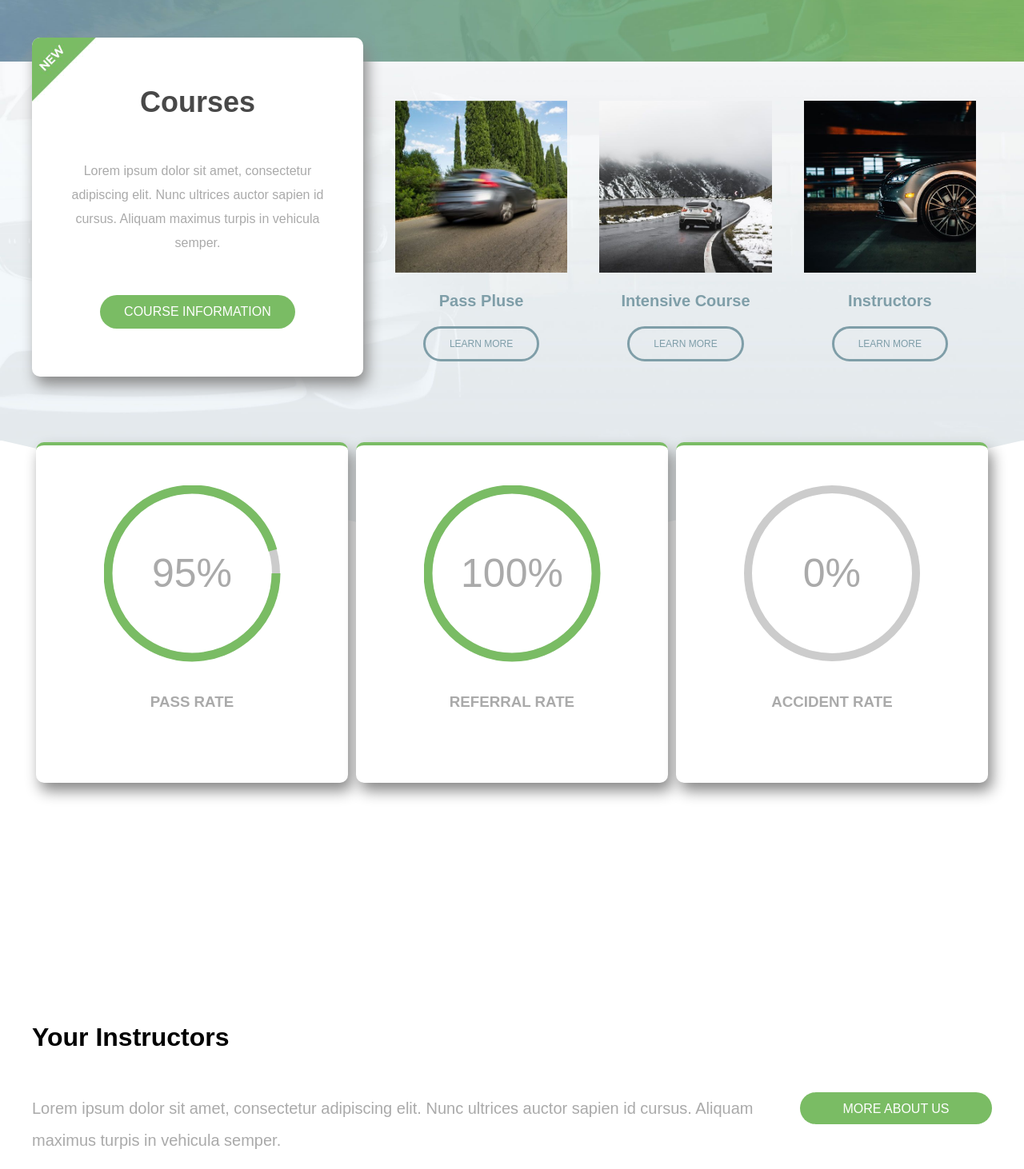
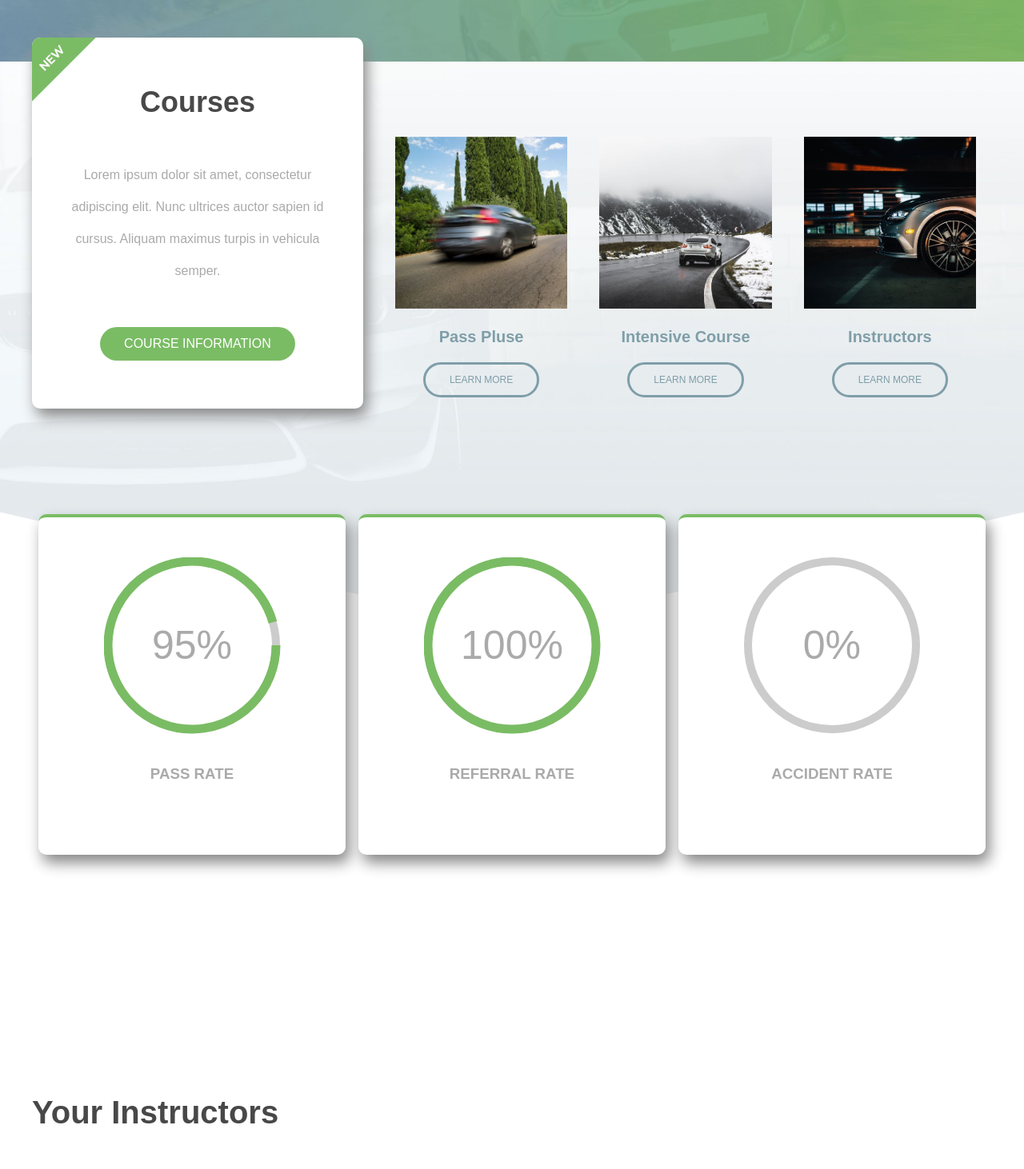
Before and after one commit to 25Simone/proj-html-vuejs, a Vue app: page / in a window 1280 px wide. Shown: the part 1480-2942 px from the top of the page at 80% size. Built offline with nearby package versions, Linux system fonts and the light colour scheme.

Commit message:
refactoring code

```diff
--- a/src/App.vue
+++ b/src/App.vue
@@ -1,8 +1,10 @@
 <template>
   <div id="app">
+      <!-- HEADER -->
       <pre-header :phone="phone_number" />
       <header-box :items="navItems" />
       <jumbotron-box />
+      <!-- MAIN -->
       <presentation-section />
       <banner-box :phone="phone_number" />
       <courses-section :cards="courses" />
@@ -13,6 +15,7 @@
           <latest-news id="latest-news-content"/>
       </div>
       <newsletter-form />
+      <!-- FOOTER -->
       <footer-app :contacts="contactDetails" :coursesLinks="coursesLinks" />
   </div>
 </template>
--- a/src/components/AnalyticSection.vue
+++ b/src/components/AnalyticSection.vue
@@ -3,10 +3,11 @@
         <div class="row">
             <!-- ANALYTICS ITEMS -->
             <div
+            class="box-shadow"
             v-for="(item, i) in items"
             :key="i"
             >
-                <div>
+                <div class="analytic-date">
                     {{item.value}}
                     <!-- LOADER SVG -->
                     <svg v-if="item.show_id != 0" height="230" width="230">
@@ -33,28 +34,31 @@ export default {
 .container{
     .row{
         >div{
-            width: calc(100% / 3 - 10px);
-            margin: 0 5px;
+            width: calc(100% / 3 - 16px);
+            margin: 0 8px;
             padding: 50px;
             border-top: 4px solid $green-color;
             border-radius: 10px;
             background: #fff;
-            box-shadow: 5px 10px 18px #888888;
             display: flex;
             flex-direction: column;
             justify-content: center;
             align-items: center;
-            div{
+            transition: all .5s;
+            &:hover{
+                transform: scale(1.1);
+            }
+            .analytic-date{
                 width: 220px;
                 height: 220px;
                 border-radius: 50%;
                 border: 10px solid #ccc;
-                position: relative;
                 display: flex;
                 align-items: center;
                 justify-content: center;
+                position: relative;
+                color: $tertiary-text-color;
                 font-size: 50px;
-                color: $tertiary-text-color;
                 svg{
                     position: absolute;
                     top: -10px;
--- a/src/components/CoursesSection.vue
+++ b/src/components/CoursesSection.vue
@@ -4,10 +4,10 @@
         <div class="container">
             <div class="row">
                 <!-- COURSES INFORMATION -->
-                <div id="courses-information">
+                <div id="courses-information" class="box-shadow">
                     <img src="@/assets/images/new-corner.jpg" alt="new corner image">
-                    <h1>Courses</h1>
-                    <p>Lorem ipsum dolor sit amet, consectetur adipiscing elit. Nunc ultrices auctor sapien id cursus. Aliquam maximus turpis in vehicula semper.</p>
+                    <h1 class="title">Courses</h1>
+                    <p class="subtitle">Lorem ipsum dolor sit amet, consectetur adipiscing elit. Nunc ultrices auctor sapien id cursus. Aliquam maximus turpis in vehicula semper.</p>
                     <div class="button_1">COURSE INFORMATION</div>
                 </div>
                 <!-- COURSES CARDS -->
@@ -27,6 +27,7 @@
             </div>
         </div>
     </div>
+    <!-- TEMPLATE SVG -->
     <img class="template-svg" src="@/assets/svg/driving-triangle.svg" alt="">
 </div>
 </template>
@@ -45,21 +46,20 @@ export default {
 .container-fluid{
     background: url('../assets/images/promise-background.jpg') bottom;
     background-size: cover;
-    padding-bottom: 50px;
+    padding-bottom: 100px;
     .row{
         align-items: center;
     }
     #courses-information{
-        background: #fff;
+        width: 35%;
         margin-right: 20px;
         padding: 60px 40px;
-        width: 35%;
         border-radius: 10px;
-        box-shadow: 5px 10px 18px #888888;
+        background: #fff;
+        overflow: hidden;
+        text-align: center;
         position: relative;
         top: -30px;
-        overflow: hidden;
-        text-align: center;
         img{
             position: absolute;
             top: 0;
@@ -68,11 +68,8 @@ export default {
         }
         h1{
             font-size: 36px;
-            color: $secondary-text-color;
         }
         p{
-            line-height: 30px;
-            color: $tertiary-text-color;
             padding: 50px 0;
         }
         .button_1{
@@ -81,6 +78,7 @@ export default {
     }
     .cards-container{
         width: 65%;
+        padding-top: 50px;
         .course-card{
             width: calc(100% / 3);
             padding: 0 20px;
--- a/src/components/FooterApp.vue
+++ b/src/components/FooterApp.vue
@@ -1,4 +1,5 @@
 <template>
+<div>
     <footer class="container-fluid">
         <div class="container">
             <div class="row">
@@ -34,6 +35,20 @@
             </div>
         </div>
     </footer>
+    <div class="footer-bottom container-fluid">
+        <div class="container">
+            <div class="row">
+                <div><i class="far fa-copyright"></i> Copyright 2012 - 2020 | Avada Theme by <span>Theme Fusion</span> | All Rights Reserved | powered by <span>Wordpress</span></div>
+                <div>
+                    <i class="fab fa-facebook-f"></i>
+                    <i class="fab fa-twitter"></i>
+                    <i class="fab fa-youtube"></i>
+                    <i class="fab fa-instagram"></i>
+                </div>
+            </div>
+        </div>
+    </div>
+</div>
 </template>
 
 <script>
@@ -90,4 +105,22 @@ footer{
         }
     }
 }
+.footer-bottom{
+    padding: 70px 0;
+    background: #222;
+    font-size: 12px;
+    color: $tertiary-text-color;
+    .row{
+        align-items: center;
+        justify-content: space-between;
+        span{
+            color: $green-color;
+        }
+        i{
+            color: #fff;
+            margin: 0 10px;
+            font-size: 15px;
+        }
+    }
+}
 </style>
--- a/src/components/IstructorsBox.vue
+++ b/src/components/IstructorsBox.vue
@@ -1,7 +1,8 @@
 <template>
     <div class="container">
         <div class="row">
-            <h1>Your Instructors</h1>
+            <!-- SECTION TITLE -->
+            <h1 class="title">Your Instructors</h1>
             <div class="subtitle-container">
                 <p class="subtitle">Lorem ipsum dolor sit amet, consectetur adipiscing elit. Nunc ultrices auctor sapien id cursus. Aliquam maximus turpis in vehicula semper.</p>
                 <div class="button_1">MORE ABOUT US</div>
@@ -11,7 +12,7 @@
                 <div class="row">
                     <!-- CARD -->
                     <div
-                    class="card"
+                    class="card box-shadow"
                     v-for="card in cards"
                     :key="card.id"
                     >
@@ -19,6 +20,7 @@
                         <div class="card-img">
                             <img class="img-fluid" :src="`/istructors-img/instructor-${card.image}`" :alt="'foto' + card.name">
                         </div>
+                        <!-- CARD DATA -->
                         <h2 class="title">{{card.name}}</h2>
                         <div class="socials">
                             <i class="fab fa-facebook-f"></i>
@@ -46,8 +48,9 @@ export default {
 
 .row{
     flex-direction: column;
-    h1{
+    .title{
         padding-bottom: 50px;
+        font-size: 40px;
     }
     >.subtitle-container{
         display: flex;
@@ -72,11 +75,9 @@ export default {
                 padding: 30px;
                 border-top: 4px solid $green-color;
                 border-radius: 10px;
-                box-shadow: 5px 10px 18px #888888;
                 text-align: center;
                 background: #fff;
                 .title{
-                    color: $secondary-text-color;
                     padding: 25px 0;
                 }
                 .socials{
--- a/src/components/LatestNews.vue
+++ b/src/components/LatestNews.vue
@@ -4,6 +4,7 @@
         <div class="container">
             <div class="row">
                 <h1 class="title">Latest News</h1>
+                <!-- POSTS -->
                 <div class="posts">
                     <div>
                         <img class="img-fluid" src="@/assets/images/blog-choosecar-700x441.jpg" alt="post image">
--- a/src/components/PresentationSection.vue
+++ b/src/components/PresentationSection.vue
@@ -7,7 +7,7 @@
                 <p>Lorem ipsum dolor sit amet, consectetur adipiscing elit. Nunc ultrices auctor sapien id cursus. Aliquam maximus turpis in vehicula semper. Fusce et ulceris libero, at suscipit lacus. Sed viate fringilla nibh. Nunc ultrices auctor sapien id cursus. Aliquam maximus turpis vehicula semper. Fusce et ultrices libero, at suscipit lacus. Sed viate fringilla nibh.</p>
             </div>
             <div id="first-lesson-tab">
-                <div>
+                <div class="box-shadow">
                     <h1>First Lesson Free!</h1>
                     <p>When you make a block booking with us your first lesson is included free.</p>
                     <form>
@@ -66,7 +66,6 @@ export default {
             border-radius: 10px;
             padding: 50px 40px;
             text-align: center;
-            box-shadow: 5px 10px 18px #888888;
             h1{
                 color: $green-color;
                 margin-bottom: 20px;
--- a/src/style/main.scss
+++ b/src/style/main.scss
@@ -39,6 +39,10 @@
     padding: 12px 30px;
     text-align: center;
     cursor: pointer;
+    transition: all .5s;
+    &:hover{
+        transform: scale(1.1);
+    }
 }
 .button_2{
     border: 3px solid $blue-color;
@@ -47,6 +51,10 @@
     padding: 12px 30px;
     display: inline-block;
     cursor: pointer;
+    transition: all .5s;
+    &:hover{
+        transform: scale(1.1);
+    }
 }
 
 // LIST STYLE
@@ -69,3 +77,8 @@ li{
     line-height: 40px;
     color: $tertiary-text-color;
 }
+
+// BOX SHADOW
+.box-shadow{
+    box-shadow: 5px 10px 18px #888888;
+}
```
